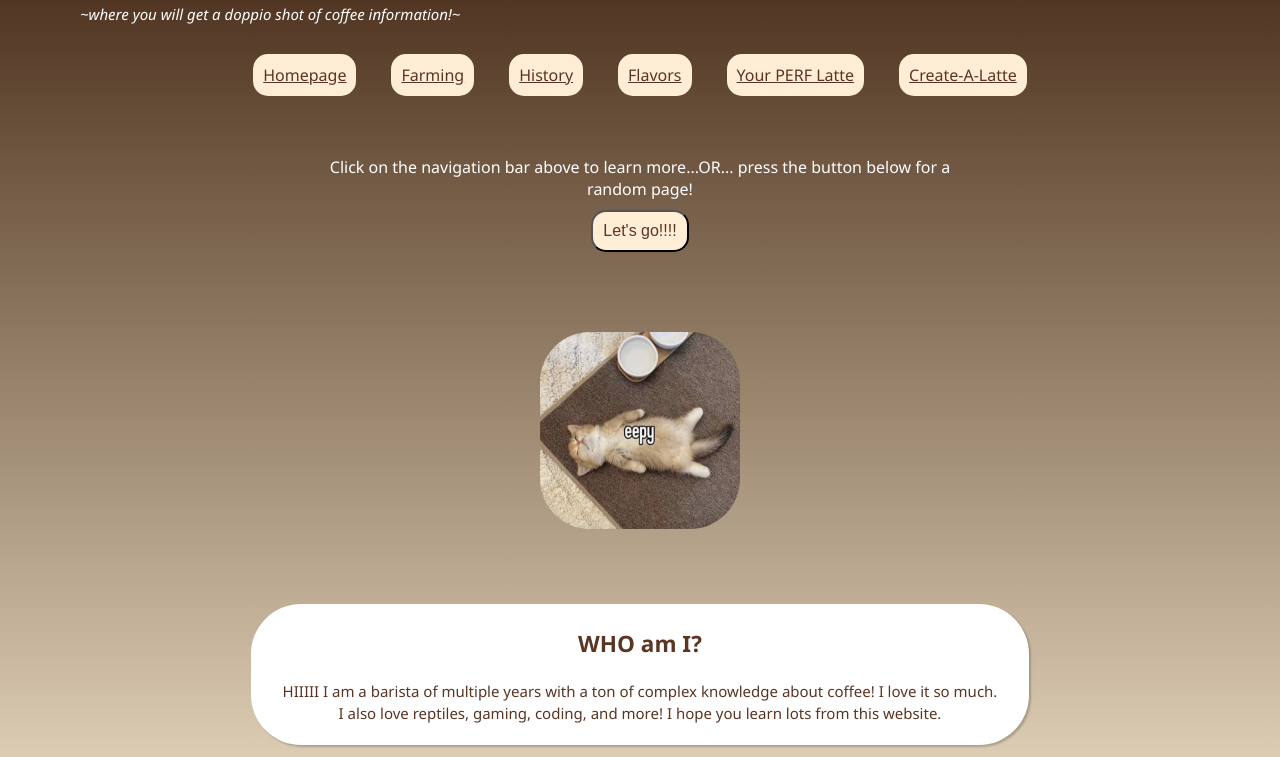
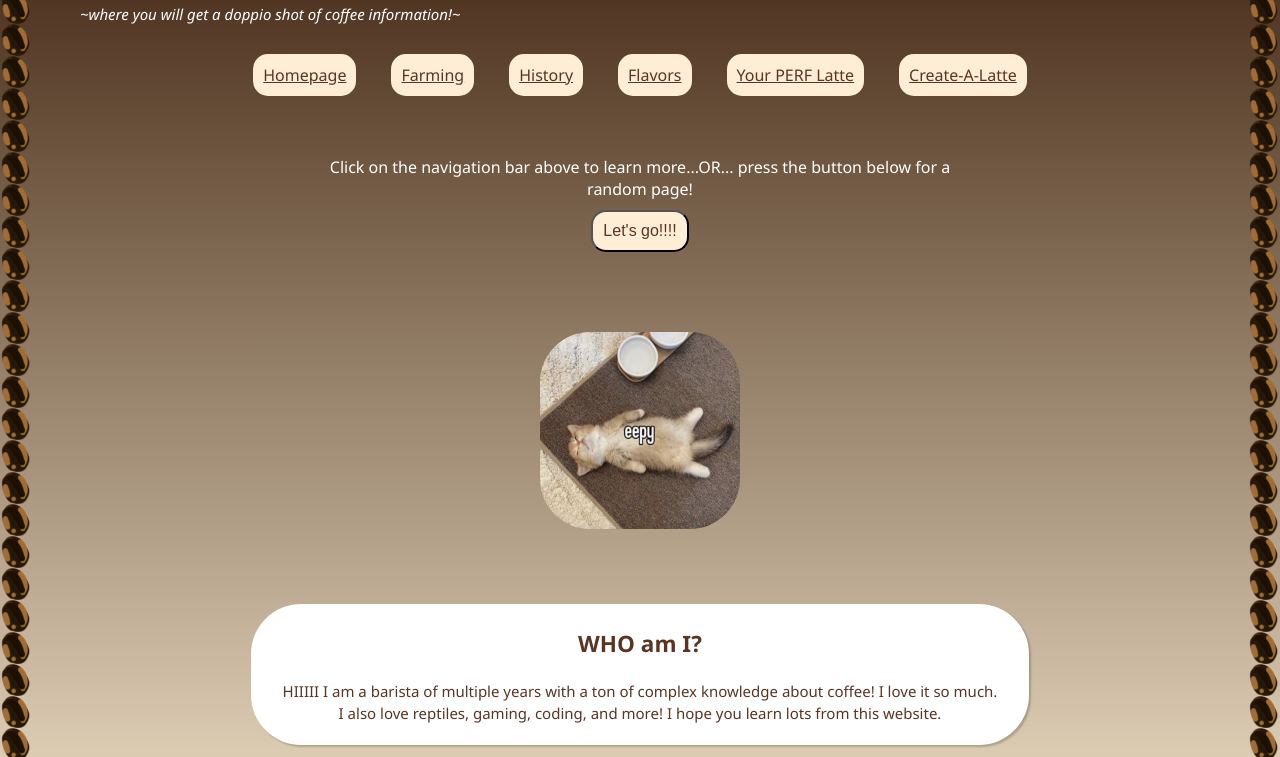
Before and after one commit to wordssmallestplant/2shot, a plain HTML site: page index.html in a window 1280 px wide. Shown: the part 104-861 px from the top of the page. Drawn offline with Linux system fonts and the light colour scheme.

Commit message:
Update style.css

```diff
--- a/css/style.css
+++ b/css/style.css
@@ -9,13 +9,13 @@ body {
 	font-family: "Segoe UI";
 	/* im basic and adding a repeated border like last time bc i thinks its so cute... my css got soooo mad at me tho lol bc of the gradient*/
 	background-image:
-		url('/images/coffeecursor.png'),
-		url('/images/coffeecursor.png'),
+		url('images/coffeecursor.png'),
+		url('images/coffeecursor.png'),
 		linear-gradient(to bottom, #3e220f, #fdf0d5);
 	background-repeat: repeat-y, repeat-y, no-repeat;
 	background-position: left top, right top, center;
 	background-size: 32px 32px, 32px 32px, cover;
-	cursor: url('/images/coffeecursor.png'), auto;
+	cursor: url('images/coffeecursor.png'), auto;
 	min-height: 100vh;
 	/* my gradient kept being a meanie >:( */
 
@@ -336,4 +336,5 @@ margin: 20px 80px;
 #submitButton:hover {
 	background-color: #a67845;
 	transform: scale(1.05);
+
 }
```
